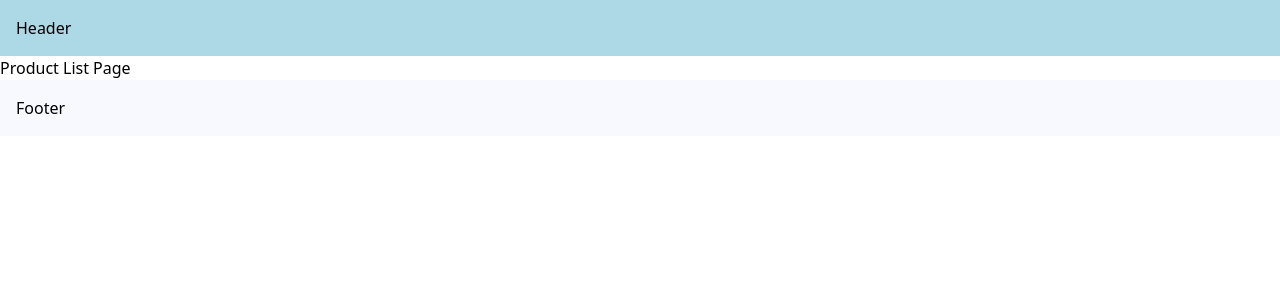
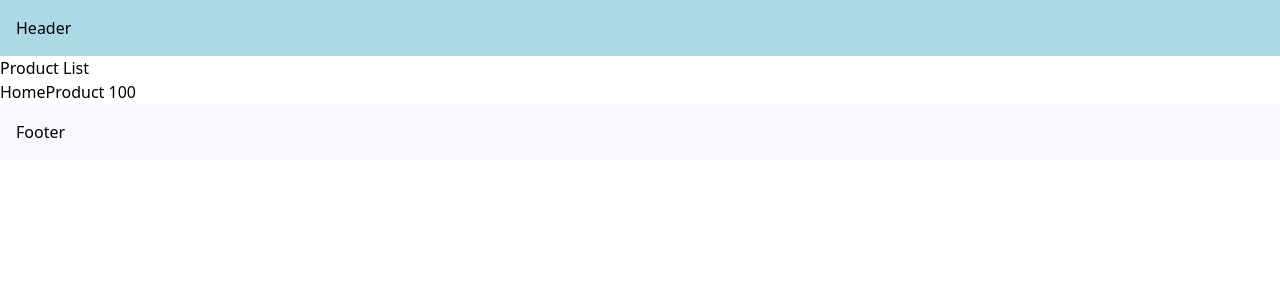
Before and after one commit to BRV12G/next-tut, a Next.js app: page /products in a window 1280 px wide. Shown: the top 300 px of the page. Built offline with nearby package versions, Linux system fonts and the light colour scheme.

Commit message:
feat: links in next js

```diff
--- a/src/app/page.tsx
+++ b/src/app/page.tsx
@@ -1,4 +1,11 @@
 // src/app/page.tsx
+import Link from "next/link";
+
 export default function Page() {
-  return <h1>Hello Next.js 👋</h1>;
+  return (
+    <>
+    <h1>Hello Next.js 👋</h1>
+    <Link href="/blog">Blog</Link>
+    </>
+  );
 }
--- a/src/app/products/page.tsx
+++ b/src/app/products/page.tsx
@@ -1,3 +1,12 @@
+import Link from "next/link";
+
 export default function ProductList() {
-    return <div>Product List Page</div>;
+    const productId = 100;
+    return (
+        <>
+        <h1>Product List</h1>
+        <Link href="/">Home</Link>
+        <Link href={`/products/${productId}`}>Product {productId}</Link>
+        </>
+    )
 }
```
